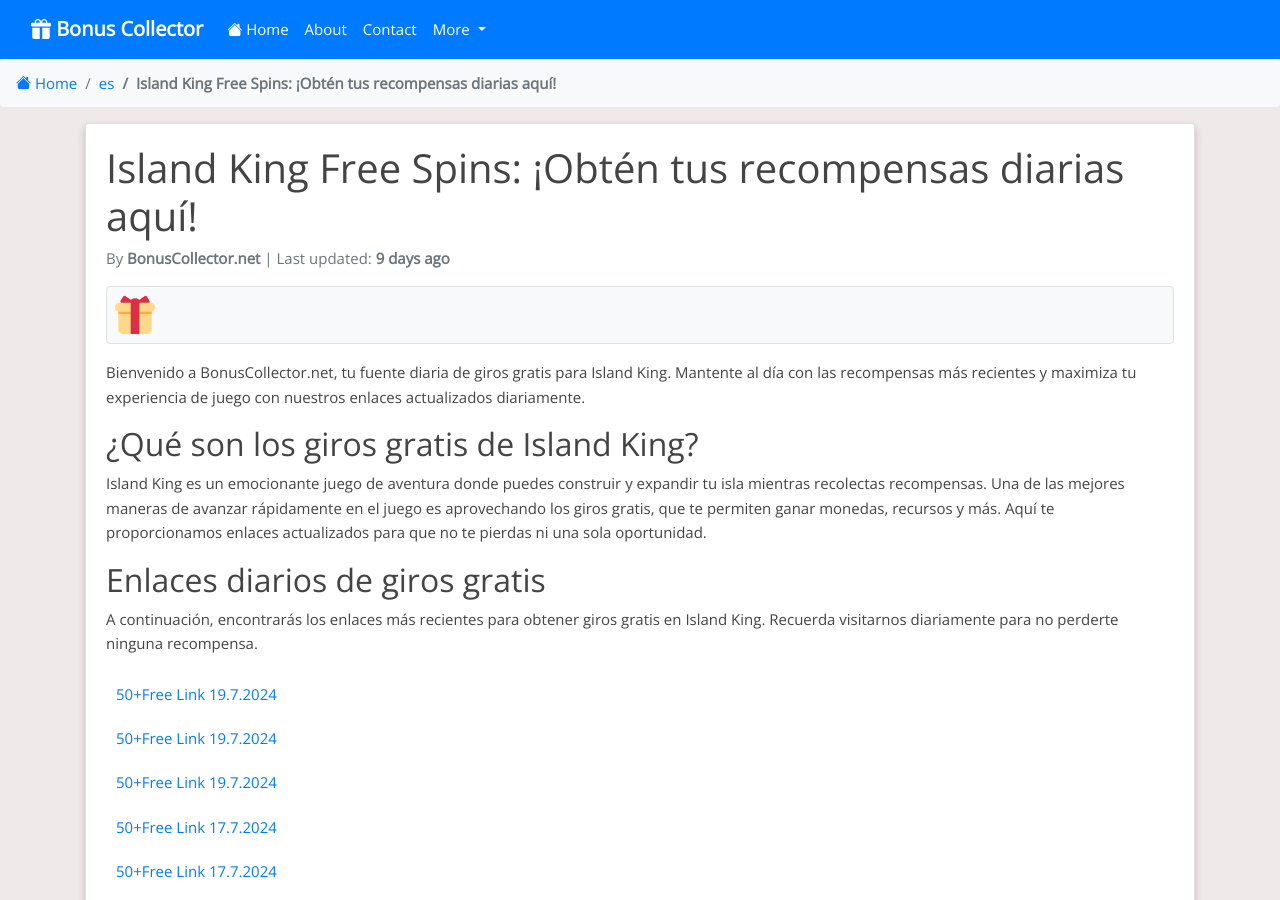
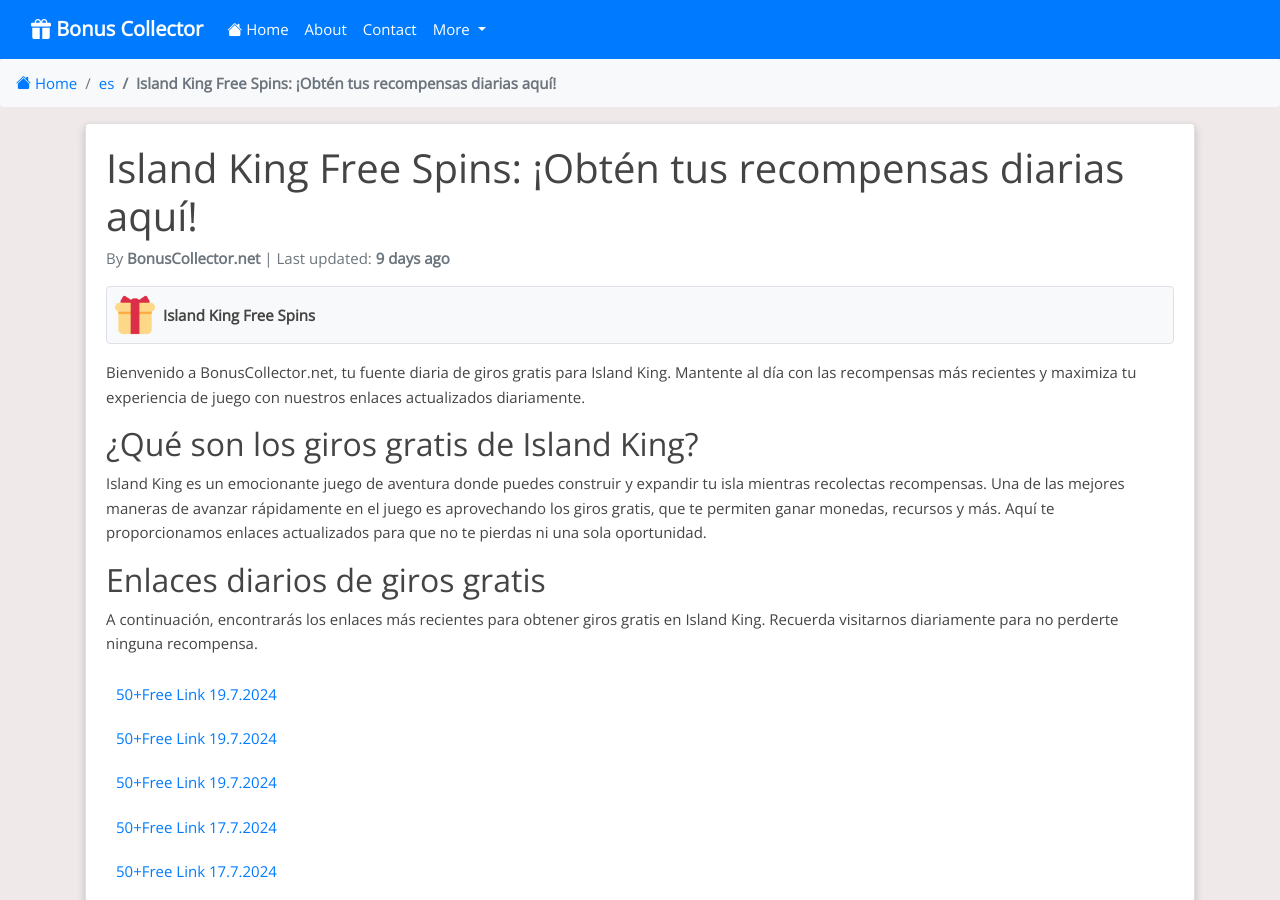
Before and after one commit to Prollad99/bs-net, a Jekyll site: the page built from es/_posts/2024-07-17-island-king.md, in a window 1280 px wide and 900 px high. Built offline with Jekyll 4.4.1, drawn with Linux system fonts in a browser that asks for light colours; nearby versions of some CDN libraries; comment, search, counter and statistics services are not loaded.

Commit message:
Update 2024-07-17-island-king.md

```diff
--- a/es/_posts/2024-07-17-island-king.md
+++ b/es/_posts/2024-07-17-island-king.md
@@ -9,6 +9,8 @@
 permalink: /es/island-king-free-spins/
 image: /assets/images/island-king.jpg
 include_file: island-king.html
+manifest: /manifests/es/island-king.json
+app_name: "Island King Free Spins"
 ---
 
 Bienvenido a BonusCollector.net, tu fuente diaria de giros gratis para Island King. Mantente al día con las recompensas más recientes y maximiza tu experiencia de juego con nuestros enlaces actualizados diariamente.
```
